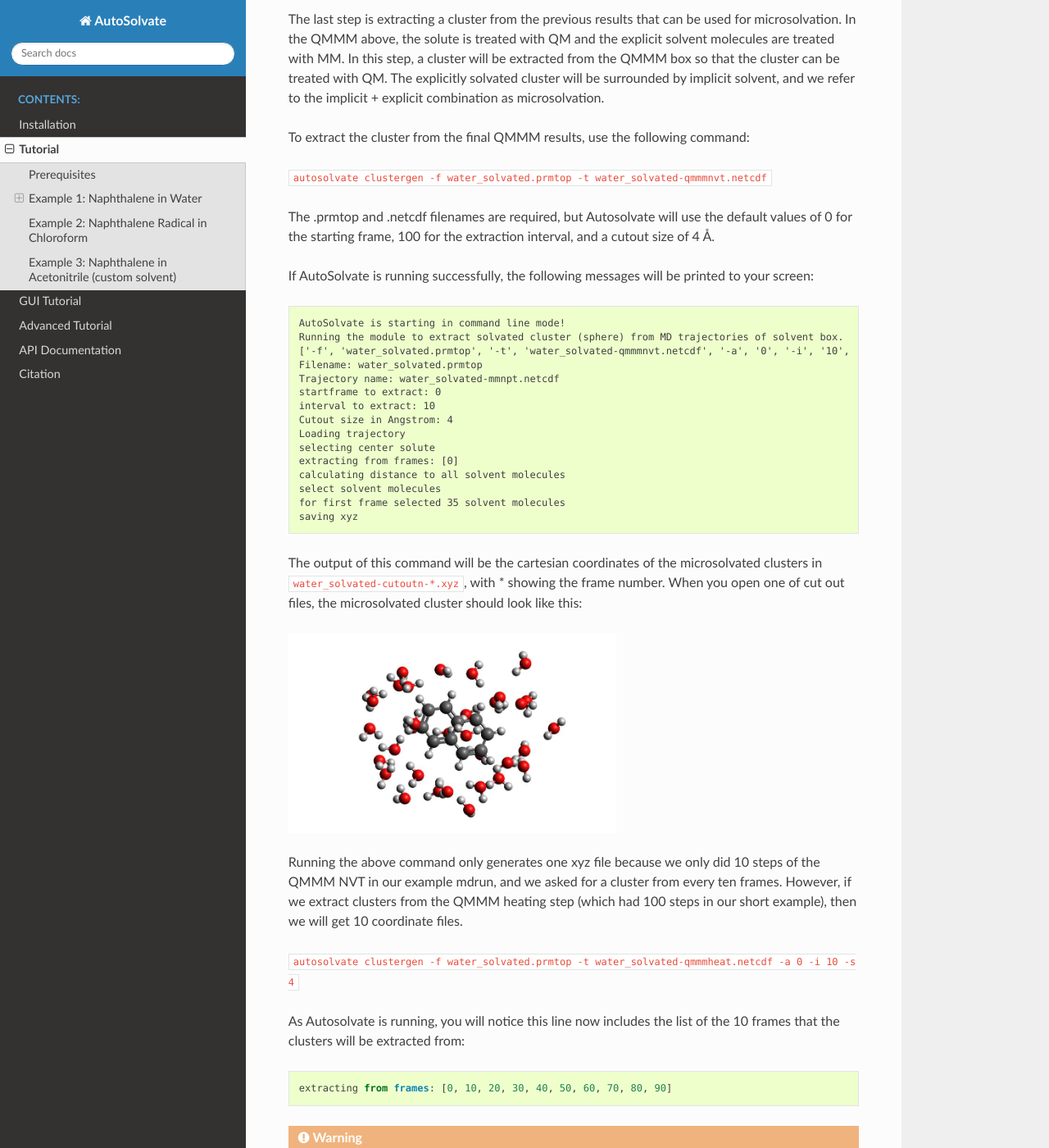
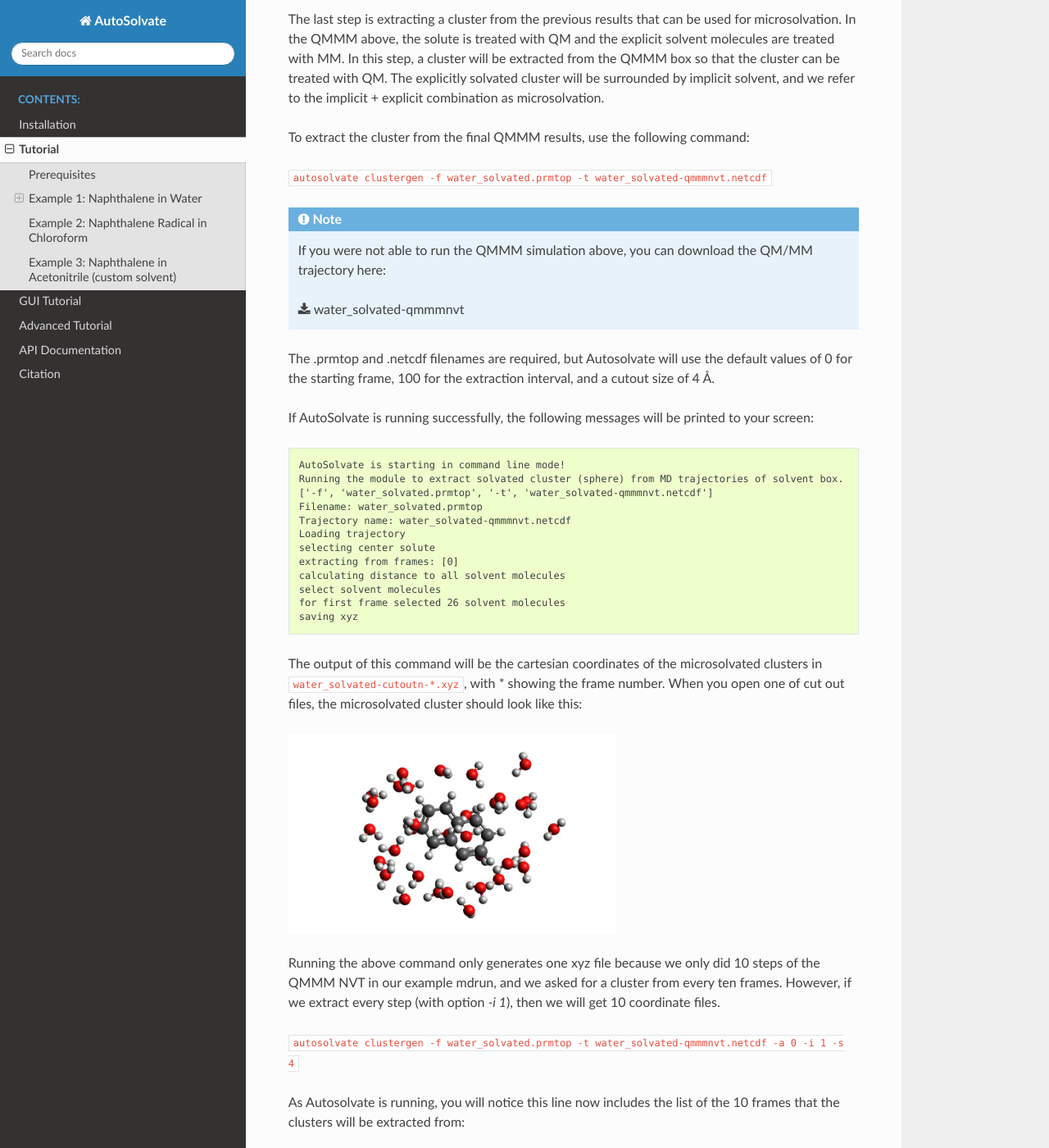
Before and after one commit to Liu-group/AutoSolvate, a Sphinx documentation site: the page built from docs/tutorial.rst, in a window 1280 px wide and 1400 px high, scrolled down 7424 px. Shown: the whole window at 82% size. Built offline with Sphinx 7.4.7 and the Read the Docs theme 2.0.0, drawn with Linux system fonts in a browser that asks for light colours; the version number could not be read and is left out.

Commit message:
Added downloadable files to the tutorial to make sure the user can download the file and run the tutotiral even if they did not finish a previous step

```diff
--- a/docs/tutorial.rst
+++ b/docs/tutorial.rst
@@ -303,24 +303,27 @@
 
 ``autosolvate clustergen -f water_solvated.prmtop -t water_solvated-qmmmnvt.netcdf``
 
+.. note::
+
+  If you were not able to run the QMMM simulation above, you can download the QM/MM trajectory here:
+
+  :download:`water_solvated-qmmmnvt <_data/water_solvated-qmmmnvt.netcdf>`
+
 The .prmtop and .netcdf filenames are required, but Autosolvate will use the default values of 0 for the starting frame, 100 for the extraction interval, and a cutout size of 4 Å.
 
 If AutoSolvate is running successfully, the following messages will be printed to your screen::
 
     AutoSolvate is starting in command line mode!
     Running the module to extract solvated cluster (sphere) from MD trajectories of solvent box.
-    ['-f', 'water_solvated.prmtop', '-t', 'water_solvated-qmmmnvt.netcdf', '-a', '0', '-i', '10', '-s', '4']
+    ['-f', 'water_solvated.prmtop', '-t', 'water_solvated-qmmmnvt.netcdf']
     Filename: water_solvated.prmtop
-    Trajectory name: water_solvated-mmnpt.netcdf
-    startframe to extract: 0
-    interval to extract: 10
-    Cutout size in Angstrom: 4
+    Trajectory name: water_solvated-qmmmnvt.netcdf
     Loading trajectory
     selecting center solute
     extracting from frames: [0]
     calculating distance to all solvent molecules
     select solvent molecules
-    for first frame selected 35 solvent molecules
+    for first frame selected 26 solvent molecules
     saving xyz
 
 The output of this command will be the cartesian coordinates of the microsolvated clusters in ``water_solvated-cutoutn-*.xyz``, with * showing the frame number. When you open one of cut out files, the microsolvated cluster should look like this:
@@ -328,9 +331,9 @@
 .. image:: _images/tutorial4_3.jpg
    :width: 400
 
-Running the above command only generates one xyz file because we only did 10 steps of the QMMM NVT in our example mdrun, and we asked for a cluster from every ten frames. However, if we extract clusters from the QMMM heating step (which had 100 steps in our short example), then we will get 10 coordinate files.
+Running the above command only generates one xyz file because we only did 10 steps of the QMMM NVT in our example mdrun, and we asked for a cluster from every ten frames. However, if we extract every step (with option `-i 1`), then we will get 10 coordinate files.
 
-``autosolvate clustergen -f water_solvated.prmtop -t water_solvated-qmmmheat.netcdf -a 0 -i 10 -s 4``
+``autosolvate clustergen -f water_solvated.prmtop -t water_solvated-qmmmnvt.netcdf -a 0 -i 1 -s 4``
 
 As Autosolvate is running, you will notice this line now includes the list of the 10 frames that the clusters will be extracted from::
 
```
Also changed, not shown: 2 other files.
